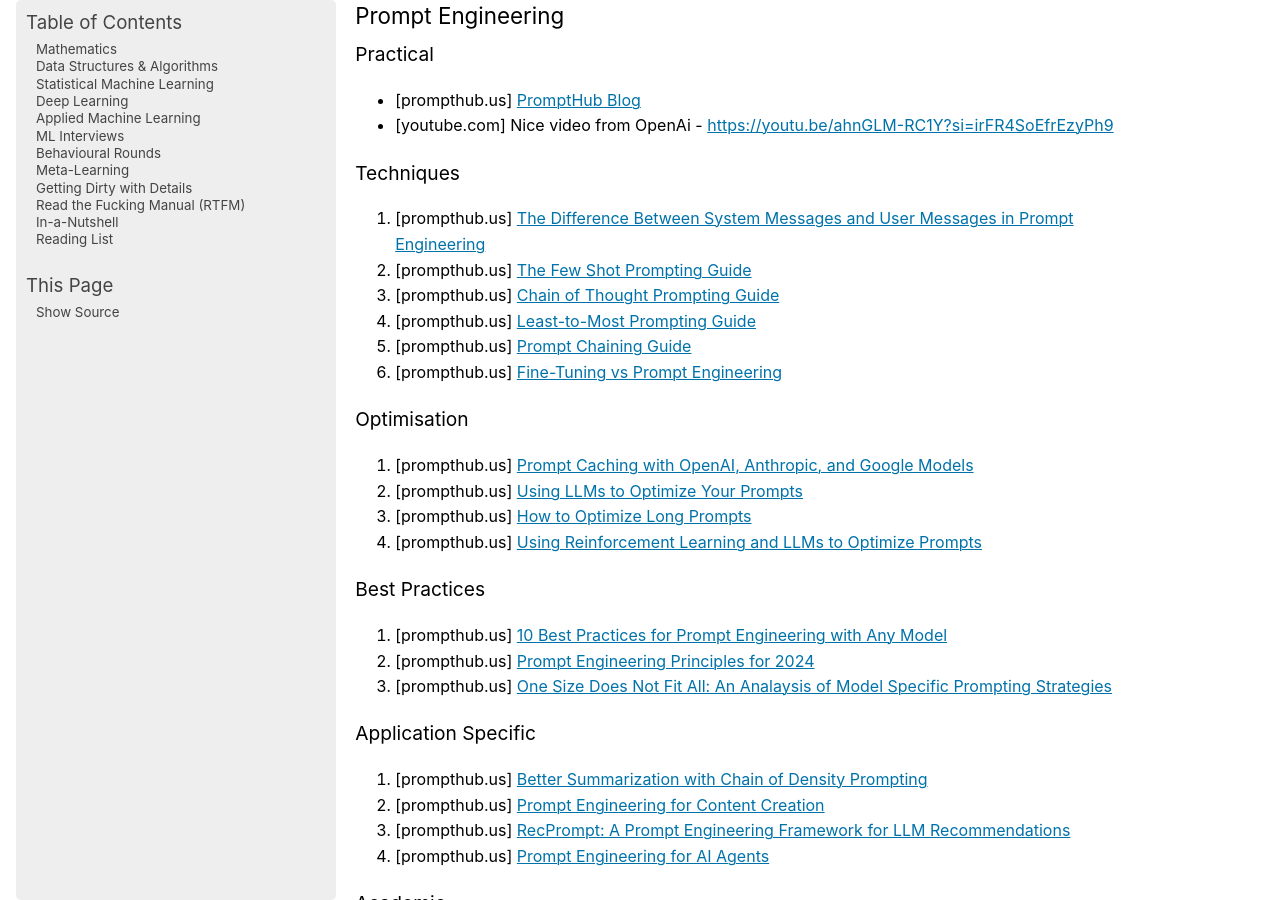
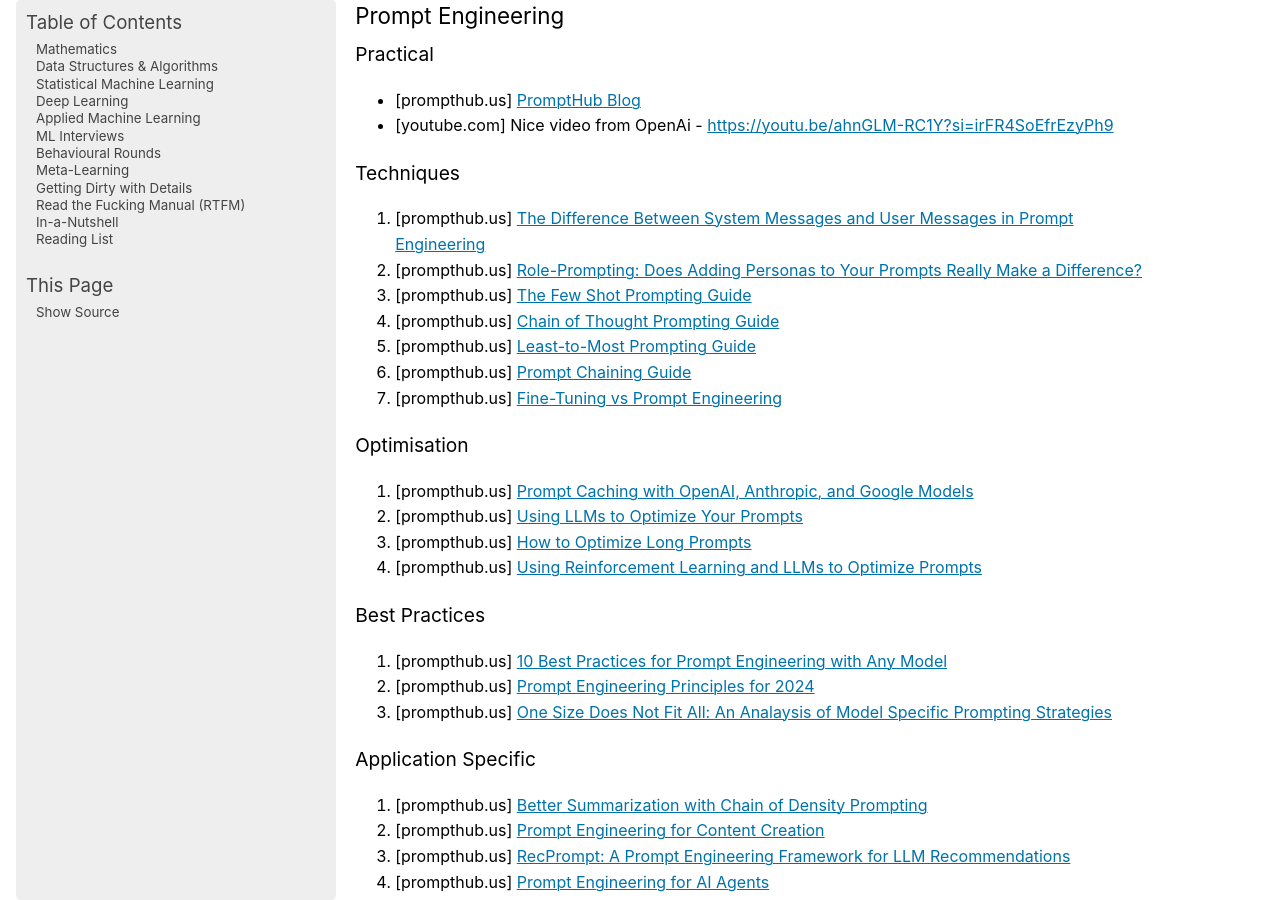
Before and after one commit to uselesstechjunks/leetcode, a Sphinx documentation site: the page built from docs/source/applied/methods/llm.rst, in a window 1280 px wide and 900 px high, scrolled down 8350 px. Built offline with Sphinx 7.4.7, drawn with Linux system fonts in a browser that asks for light colours; pages that are not in the unit, such as notebooks, are missing from menus.

Commit message:
Update llm.rst

```diff
--- a/docs/source/applied/methods/llm.rst
+++ b/docs/source/applied/methods/llm.rst
@@ -324,6 +324,7 @@ Practical
 Techniques
 -----------------------------------------------------------------------------------------
 #. [prompthub.us] `The Difference Between System Messages and User Messages in Prompt Engineering <https://www.prompthub.us/blog/the-difference-between-system-messages-and-user-messages-in-prompt-engineering>`_
+#. [prompthub.us] `Role-Prompting: Does Adding Personas to Your Prompts Really Make a Difference? <https://www.prompthub.us/blog/role-prompting-does-adding-personas-to-your-prompts-really-make-a-difference>`_
 #. [prompthub.us] `The Few Shot Prompting Guide <https://www.prompthub.us/blog/the-few-shot-prompting-guide>`_
 #. [prompthub.us] `Chain of Thought Prompting Guide <https://www.prompthub.us/blog/chain-of-thought-prompting-guide>`_
 #. [prompthub.us] `Least-to-Most Prompting Guide <https://www.prompthub.us/blog/least-to-most-prompting-guide>`_
```
